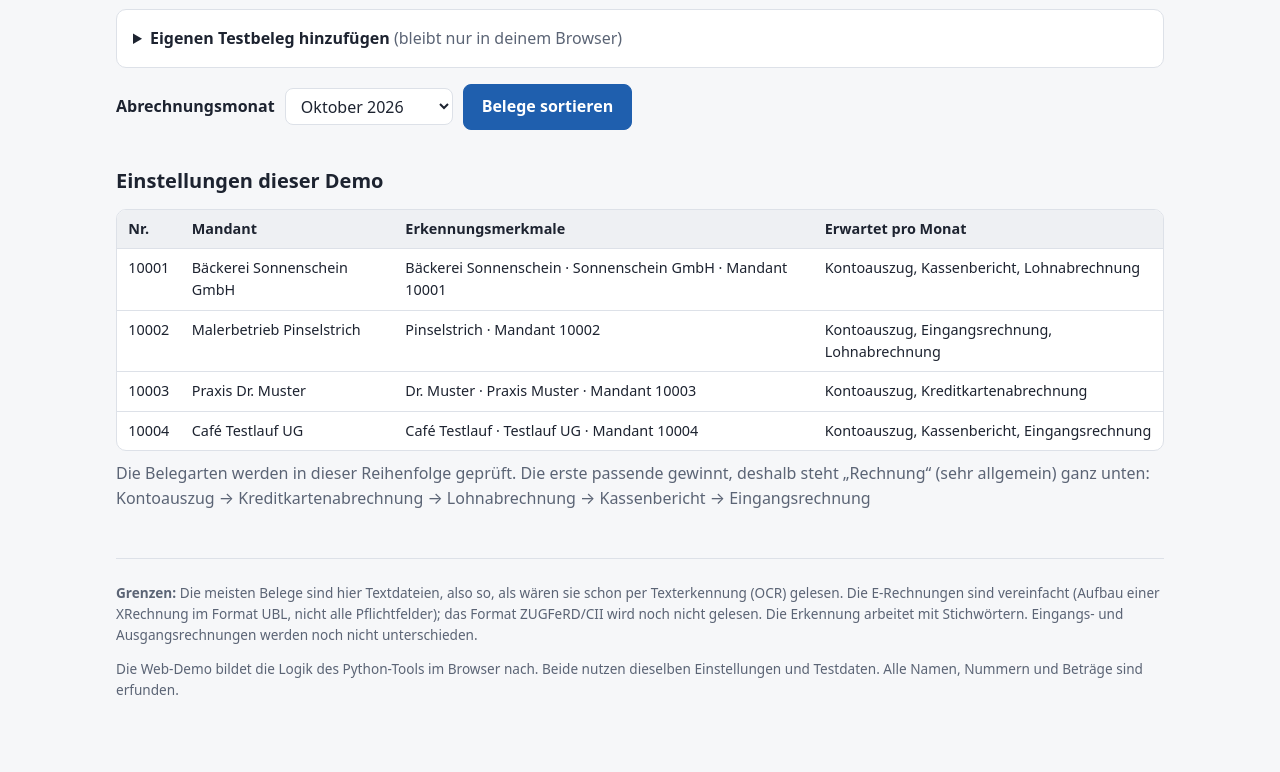
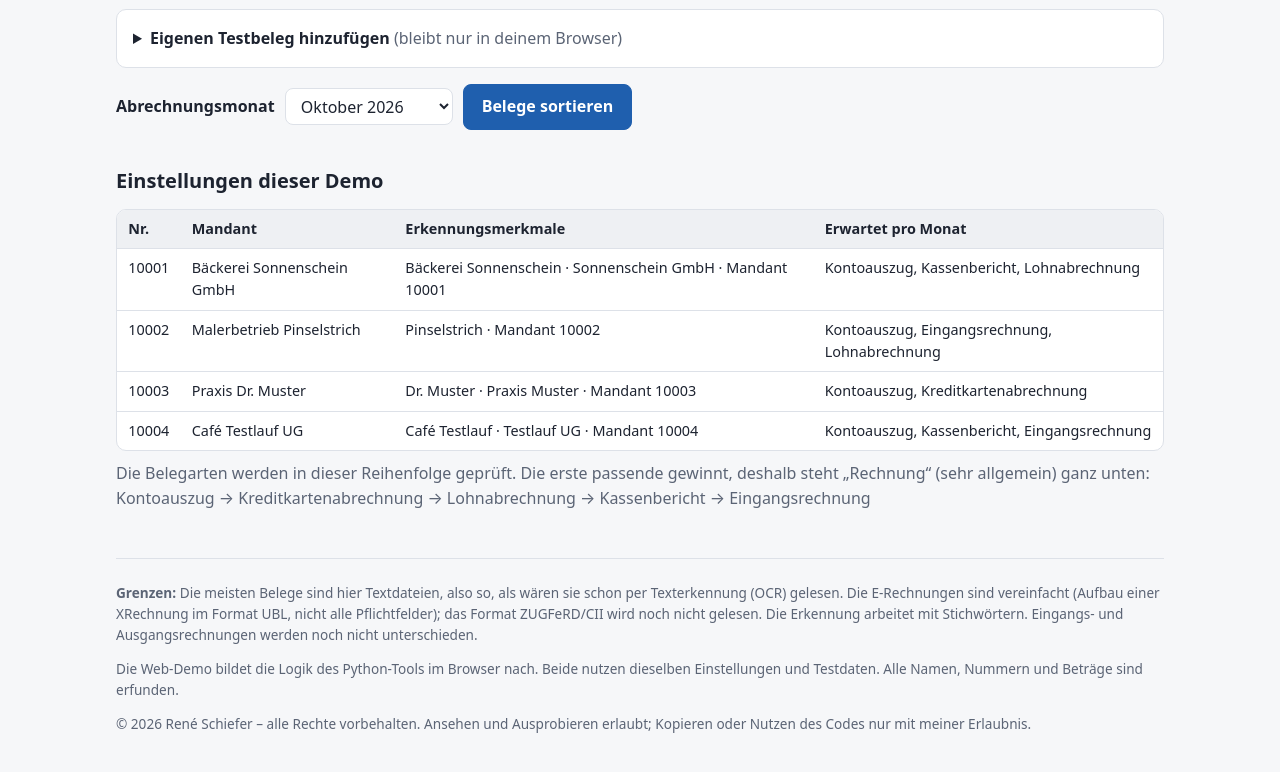
Before and after one commit to ReneSchiefer/beleg-sortierer, a plain HTML site: page docs/index.html in a window 1280 px wide. Shown: the part 1186-1958 px from the top of the page. Drawn offline with Linux system fonts and the light colour scheme.

Commit message:
Hinweis: alle Rechte vorbehalten (README und Demo)
Co-Authored-By: Claude Opus 5.5 <noreply@anthropic.com>
Claude-Session: https://claude.ai/code/session_01Y5Mm2eoe9SHazxThGNTaTe

```diff
--- a/docs/index.html
+++ b/docs/index.html
@@ -145,6 +145,7 @@ Datum: 31.10.2026</textarea>
       Die Erkennung arbeitet mit Stichwörtern. Eingangs- und Ausgangsrechnungen werden noch nicht unterschieden.</p>
     <p>Die Web-Demo bildet die Logik des Python-Tools im Browser nach. Beide nutzen dieselben Einstellungen und Testdaten.
       Alle Namen, Nummern und Beträge sind erfunden.</p>
+    <p>© 2026 René Schiefer – alle Rechte vorbehalten. Ansehen und Ausprobieren erlaubt; Kopieren oder Nutzen des Codes nur mit meiner Erlaubnis.</p>
   </footer>
 </div>
 
```
Also changed, not shown: 1 other file.
